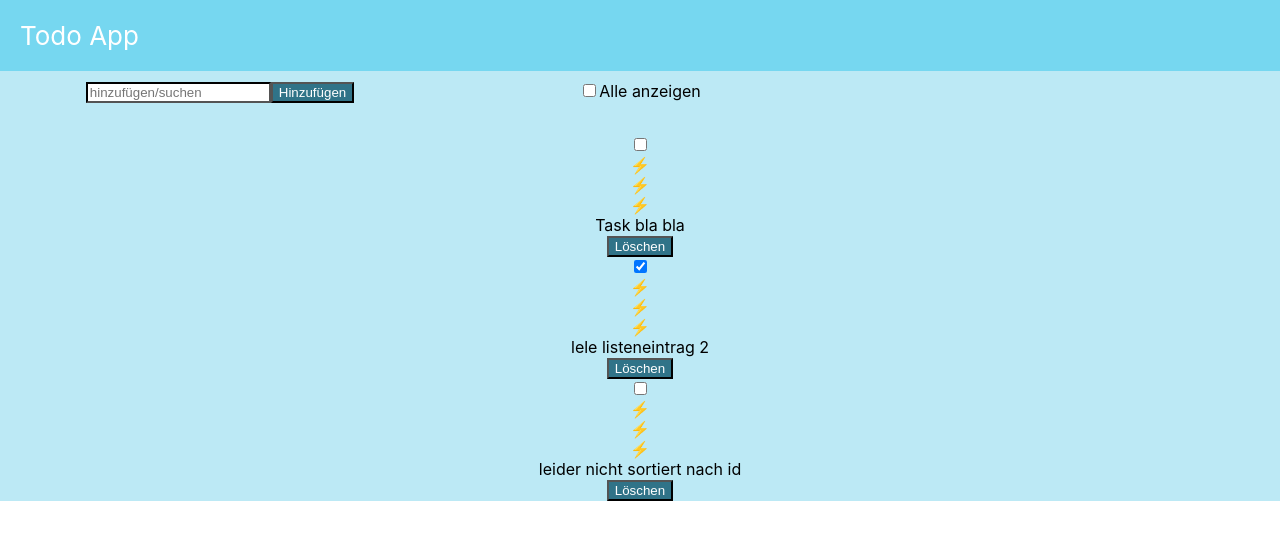
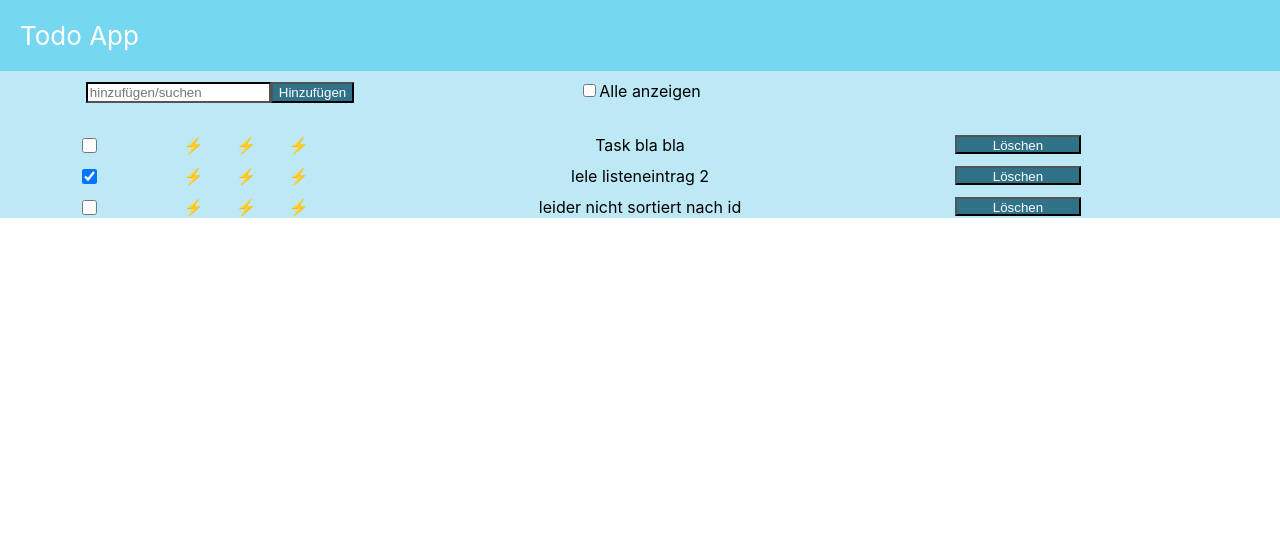
Before and after one commit to pirminbleiker/Web_Engineering_1, a React (Create React App) app: page / in a window 1280 px wide. Shown: the top 540 px of the page. Built offline with nearby package versions, Linux system fonts and the light colour scheme.

Commit message:
css styling for tasks

```diff
--- /dev/null
+++ b/src/components/Task.css
@@ -0,0 +1,38 @@
+.task{
+    display: grid;
+    margin: 10px;
+    grid-template-columns: 1fr 1fr 4fr 2fr;
+    grid-template-rows: 1fr;
+    grid-template-areas:
+    'checkbox priority text delete';
+}
+
+.grid__checkbox{
+    grid-area: checkbox;
+}
+
+.grid__priority{
+    grid-area: priority;
+}
+
+.grid__text{
+    grid-area: text;
+}
+
+.grid__delete{
+    grid-area: delete;
+}
+
+.priority_table{
+    display: grid;
+    grid-template-columns: repeat(3,1fr);
+    grid-template-rows: 1fr;
+}
+
+.delete-button{
+    width: 40%;
+    height: 90%;
+    background-color: rgb(48, 115, 136);
+    color: white;
+    border-color: black;
+}
--- a/src/components/Task.tsx
+++ b/src/components/Task.tsx
@@ -1,4 +1,5 @@
 import { v4 } from 'uuid';
+import './Task.css'
 
 export interface Task {
     id: string,
@@ -11,12 +12,14 @@ export const SingleTask = (props: Task) => {
     return (
 
         <div className='task'>
-            <input type="checkbox" checked={props.checked}/>
-            <div className="flash-on">{'\u26A1'}</div>
-            <div>{'\u26A1'}</div>
-            <div>{'\u26A1'}</div>
-            <div>{props.text}</div>
-            <button className="button">Löschen</button>
+            <input className="grid__checkbox" type="checkbox" checked={props.checked}/>
+            <div className="grid__priority priority_table">
+                <div className="flash-on">{'\u26A1'}</div>
+                <div>{'\u26A1'}</div>
+                <div>{'\u26A1'}</div>
+            </div>
+            <div className="grid__text">{props.text}</div>
+            <button className="grid__delete delete-button">Löschen</button>
         </div>
     )
 }
--- a/src/components/TextInput.css
+++ b/src/components/TextInput.css
@@ -1,4 +1,4 @@
-.button {
+.add-button {
     background-color: rgb(48, 115, 136);
     margin: 0px;
     align-items: center;
--- a/src/components/TextInput.tsx
+++ b/src/components/TextInput.tsx
@@ -27,7 +27,7 @@ export const TextInput = ({onChange,addTask}:Props) =>{
     return (
     <div>
         <input className="text-field" placeholder="hinzufügen/suchen"type="text" onChange={updateText} value={text}/>
-        <button className="button" onClick={ButtonClicked}>Hinzufügen</button>
+        <button className="add-button" onClick={ButtonClicked}>Hinzufügen</button>
     </div>
     )
 }
```
